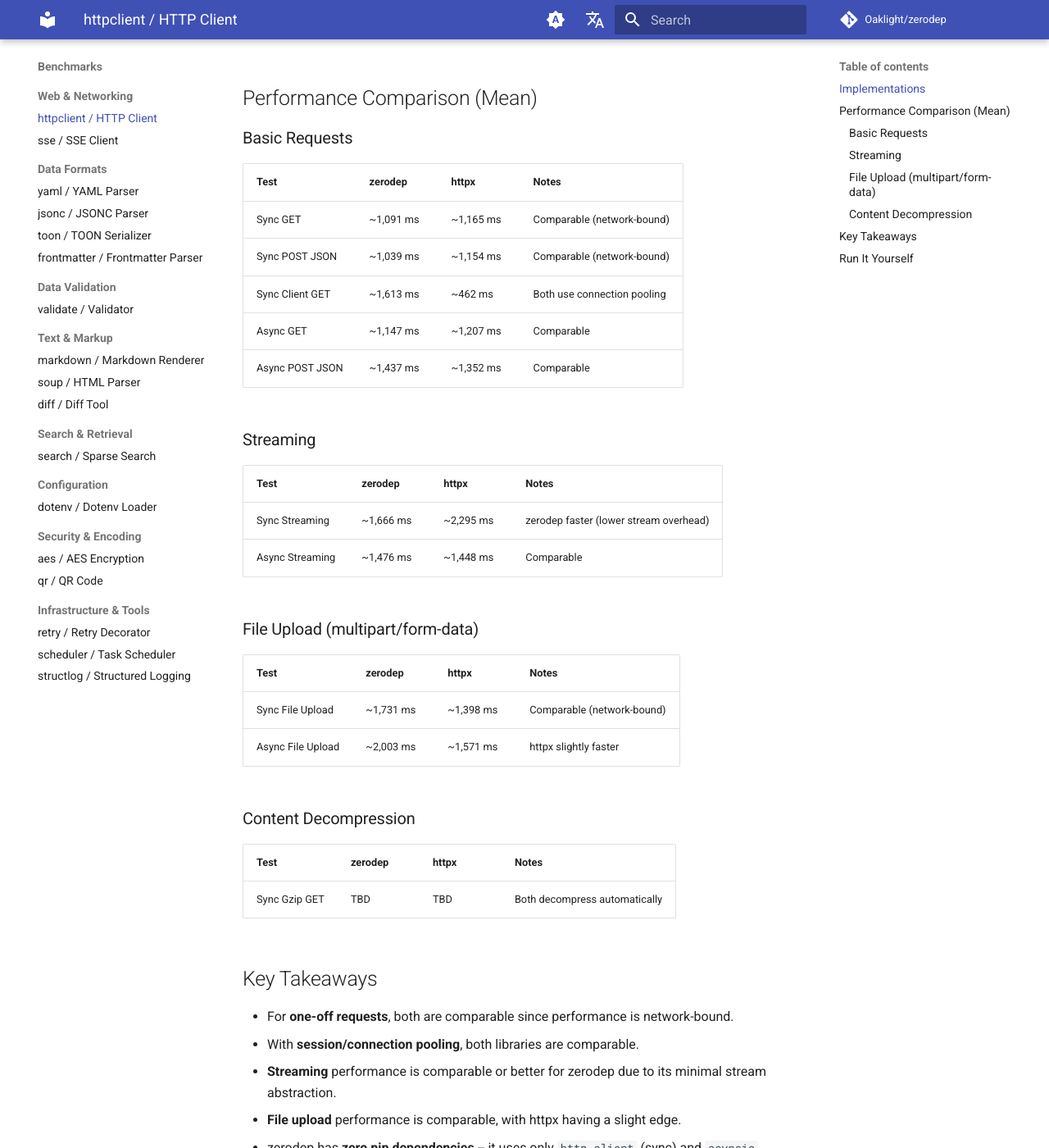
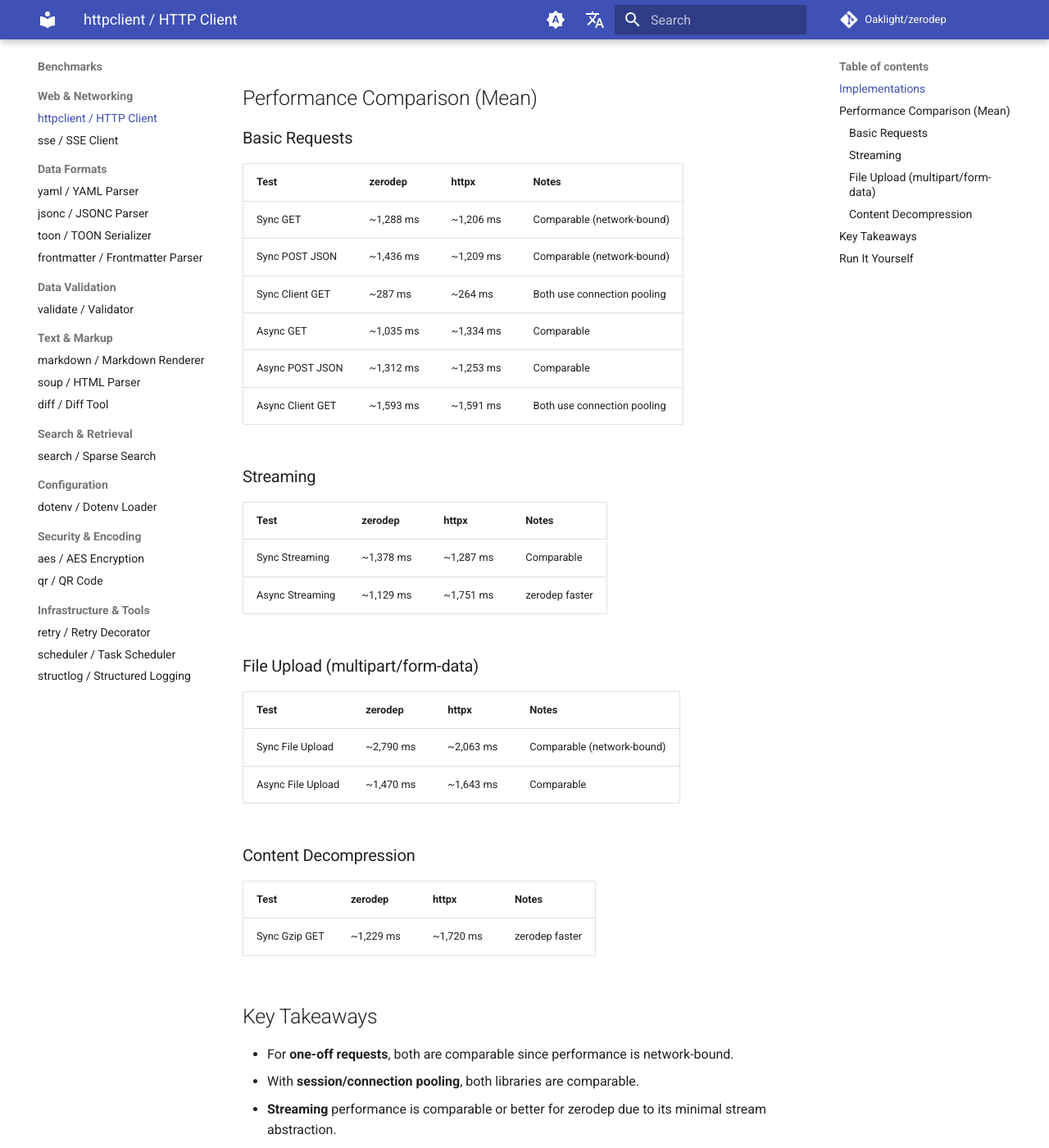
Before and after one commit to Oaklight/zerodep, an MkDocs documentation site: the page built from docs/benchmarks/http.md, in a window 1280 px wide and 1400 px high, scrolled down 645 px. Shown: the whole window at 82% size. Built offline with MkDocs 1.6.1 and Material for MkDocs 9.7.7, drawn with Linux system fonts in a browser that asks for light colours; comment, search, counter and statistics services are not loaded.

Commit message:
update benchmark numbers after connection pooling and gzip support

```diff
--- a/docs/benchmarks/http.md
+++ b/docs/benchmarks/http.md
@@ -21,31 +21,32 @@
 
 | Test | zerodep | httpx | Notes |
 |------|---------|-------|-------|
-| Sync GET | ~1,091 ms | ~1,165 ms | Comparable (network-bound) |
-| Sync POST JSON | ~1,039 ms | ~1,154 ms | Comparable (network-bound) |
-| Sync Client GET | ~1,613 ms | ~462 ms | Both use connection pooling |
-| Async GET | ~1,147 ms | ~1,207 ms | Comparable |
-| Async POST JSON | ~1,437 ms | ~1,352 ms | Comparable |
+| Sync GET | ~1,288 ms | ~1,206 ms | Comparable (network-bound) |
+| Sync POST JSON | ~1,436 ms | ~1,209 ms | Comparable (network-bound) |
+| Sync Client GET | ~287 ms | ~264 ms | Both use connection pooling |
+| Async GET | ~1,035 ms | ~1,334 ms | Comparable |
+| Async POST JSON | ~1,312 ms | ~1,253 ms | Comparable |
+| Async Client GET | ~1,593 ms | ~1,591 ms | Both use connection pooling |
 
 ### Streaming
 
 | Test | zerodep | httpx | Notes |
 |------|---------|-------|-------|
-| Sync Streaming | ~1,666 ms | ~2,295 ms | zerodep faster (lower stream overhead) |
-| Async Streaming | ~1,476 ms | ~1,448 ms | Comparable |
+| Sync Streaming | ~1,378 ms | ~1,287 ms | Comparable |
+| Async Streaming | ~1,129 ms | ~1,751 ms | zerodep faster |
 
 ### File Upload (multipart/form-data)
 
 | Test | zerodep | httpx | Notes |
 |------|---------|-------|-------|
-| Sync File Upload | ~1,731 ms | ~1,398 ms | Comparable (network-bound) |
-| Async File Upload | ~2,003 ms | ~1,571 ms | httpx slightly faster |
+| Sync File Upload | ~2,790 ms | ~2,063 ms | Comparable (network-bound) |
+| Async File Upload | ~1,470 ms | ~1,643 ms | Comparable |
 
 ### Content Decompression
 
 | Test | zerodep | httpx | Notes |
 |------|---------|-------|-------|
-| Sync Gzip GET | TBD | TBD | Both decompress automatically |
+| Sync Gzip GET | ~1,229 ms | ~1,720 ms | zerodep faster |
 
 ## Key Takeaways
 
```
